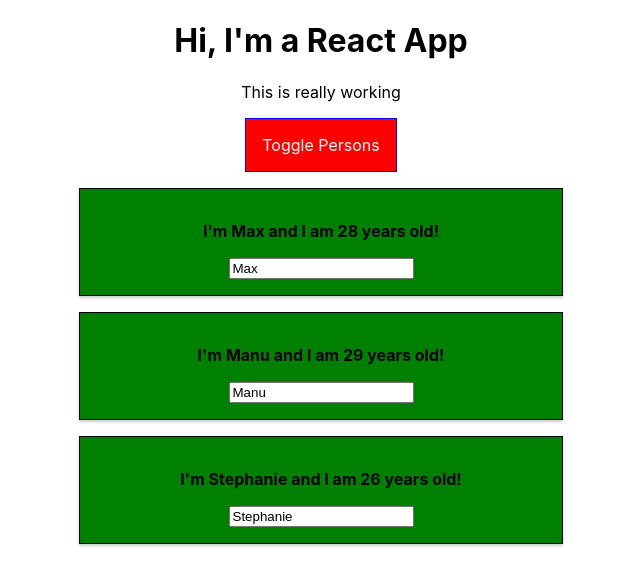
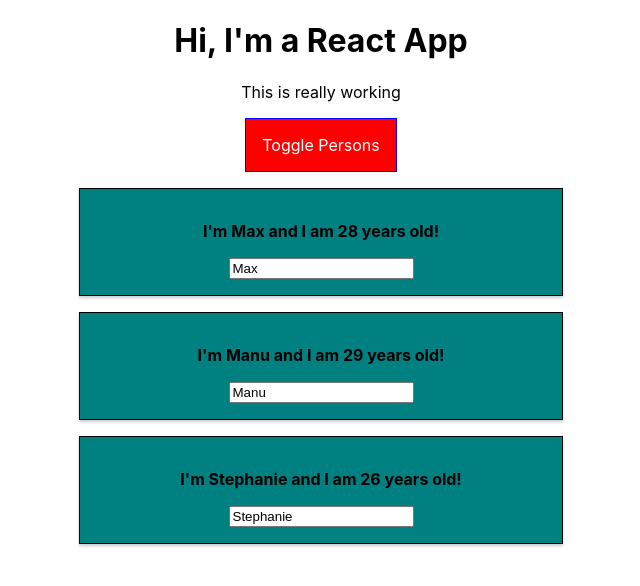
Before and after one commit to kanderson425/React_The_Complete_Guide, a React app in the folder react-complete-guide/: page / in a window 1280 px wide. Both pictures are taken after a click on the button "Toggle Persons". Shown: the top 586 px of the page, without its empty margins (319-959 px from the left). Built offline with nearby package versions, Linux system fonts and the light colour scheme.

Commit message:
Changes the person component from green to teal:

```diff
--- a/react-complete-guide/src/Person/Person.css
+++ b/react-complete-guide/src/Person/Person.css
@@ -6,7 +6,7 @@
     padding: 16px;
     text-align: center;
     font-weight: bold;
-    background-color: green;
+    background-color: teal;
 }
 
 @media (min-width: 500px) {
```
